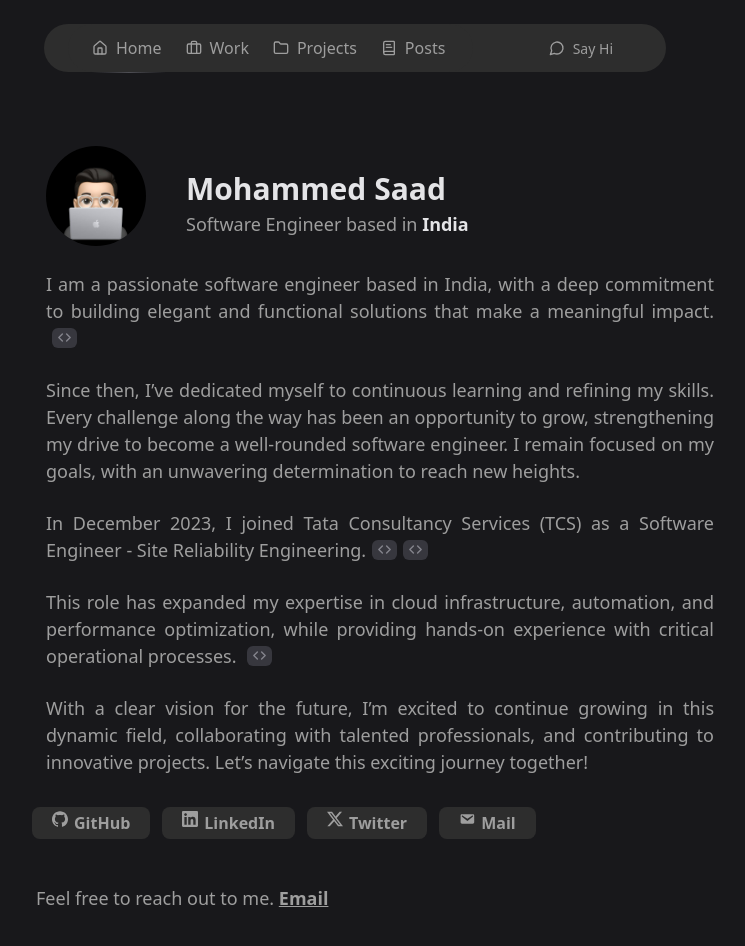
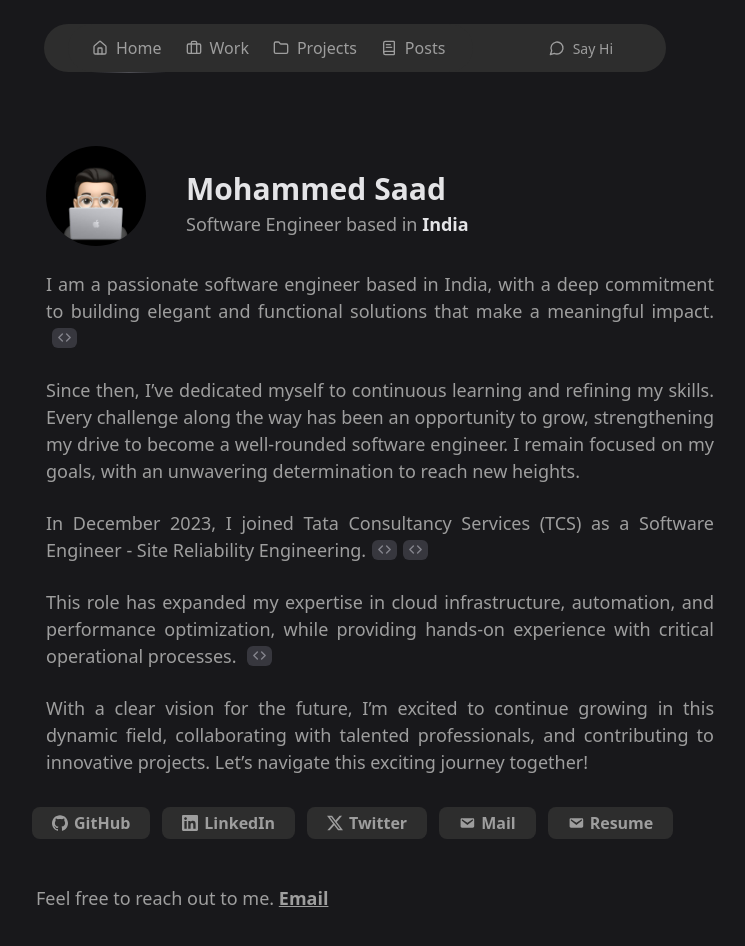
Before and after one commit to msk-saad/portfolio, a React (Vite) app: page / in a window 1280 px wide. Shown: the top 946 px of the page, without its empty margins (285-1030 px from the left). Built offline with nearby package versions, Linux system fonts and the light colour scheme.

Commit message:
added URLs for the buttons

```diff
--- a/src/Components/Pages/Home.jsx
+++ b/src/Components/Pages/Home.jsx
@@ -61,24 +61,29 @@ const Home = () => {
           </div>
 
           <div className="extra-btns">
-            <button className="e-btn">
+            <a href='https://github.com/msk-saad' target='_blank' className="e-btn">
               <svg role="img" class="h-[20px] w-[20px]" viewBox="0 0 24 24" xmlns="http://www.w3.org/2000/svg"><title>GitHub</title><path d="M12 .297c-6.63 0-12 5.373-12 12 0 5.303 3.438 9.8 8.205 11.385.6.113.82-.258.82-.577 0-.285-.01-1.04-.015-2.04-3.338.724-4.042-1.61-4.042-1.61C4.422 18.07 3.633 17.7 3.633 17.7c-1.087-.744.084-.729.084-.729 1.205.084 1.838 1.236 1.838 1.236 1.07 1.835 2.809 1.305 3.495.998.108-.776.417-1.305.76-1.605-2.665-.3-5.466-1.332-5.466-5.93 0-1.31.465-2.38 1.235-3.22-.135-.303-.54-1.523.105-3.176 0 0 1.005-.322 3.3 1.23.96-.267 1.98-.399 3-.405 1.02.006 2.04.138 3 .405 2.28-1.552 3.285-1.23 3.285-1.23.645 1.653.24 2.873.12 3.176.765.84 1.23 1.91 1.23 3.22 0 4.61-2.805 5.625-5.475 5.92.42.36.81 1.096.81 2.22 0 1.606-.015 2.896-.015 3.286 0 .315.21.69.825.57C20.565 22.092 24 17.592 24 12.297c0-6.627-5.373-12-12-12" fill="currentColor"></path></svg>
               GitHub
-            </button>
+            </a>
 
-            <button className="e-btn">
+            <a href='https://linkedin.com/in/mohammed-saad-k/' className="e-btn" target='_blank'>
               <svg role="img" class="h-[20px] w-[20px]" viewBox="0 0 24 24" xmlns="http://www.w3.org/2000/svg"><title>LinkedIn</title><path d="M20.447 20.452h-3.554v-5.569c0-1.328-.027-3.037-1.852-3.037-1.853 0-2.136 1.445-2.136 2.939v5.667H9.351V9h3.414v1.561h.046c.477-.9 1.637-1.85 3.37-1.85 3.601 0 4.267 2.37 4.267 5.455v6.286zM5.337 7.433c-1.144 0-2.063-.926-2.063-2.065 0-1.138.92-2.063 2.063-2.063 1.14 0 2.064.925 2.064 2.063 0 1.139-.925 2.065-2.064 2.065zm1.782 13.019H3.555V9h3.564v11.452zM22.225 0H1.771C.792 0 0 .774 0 1.729v20.542C0 23.227.792 24 1.771 24h20.451C23.2 24 24 23.227 24 22.271V1.729C24 .774 23.2 0 22.222 0h.003z" fill="currentColor"></path></svg> LinkedIn
-            </button>
+            </a>
 
-            <button className="e-btn">
+            <a href='https://www.x.com/md_saad1252' className="e-btn" target='_blank'>
               <svg class="h-[20px] w-[20px]" role="img" viewBox="0 0 24 24" xmlns="http://www.w3.org/2000/svg"><title>X</title><path d="M18.901 1.153h3.68l-8.04 9.19L24 22.846h-7.406l-5.8-7.584-6.638 7.584H.474l8.6-9.83L0 1.154h7.594l5.243 6.932ZM17.61 20.644h2.039L6.486 3.24H4.298Z" fill="currentColor"></path></svg>
               Twitter
-            </button>
+            </a>
 
-            <button className="e-btn">
+            <a className="e-btn" href='mailto:developersaad12@gmail.com' target='_blank'>
               <svg class="h-[20px] w-[20px]" xmlns="http://www.w3.org/2000/svg" width="200" height="200" viewBox="0 0 20 20"><path fill="currentColor" d="M3.87 4h13.25C18.37 4 19 4.59 19 5.79v8.42c0 1.19-.63 1.79-1.88 1.79H3.87c-1.25 0-1.88-.6-1.88-1.79V5.79c0-1.2.63-1.79 1.88-1.79zm6.62 8.6l6.74-5.53c.24-.2.43-.66.13-1.07c-.29-.41-.82-.42-1.17-.17l-5.7 3.86L4.8 5.83c-.35-.25-.88-.24-1.17.17c-.3.41-.11.87.13 1.07z"></path></svg>
               Mail
-            </button>
+            </a>
+
+            <a href='https://drive.google.com/file/d/13-MKUlLUbyksHWg0AJO5wfU5VS3aoQDL/view?usp=sharing' target='_blank' className="e-btn">
+              <svg class="h-[20px] w-[20px]" xmlns="http://www.w3.org/2000/svg" width="200" height="200" viewBox="0 0 20 20"><path fill="currentColor" d="M3.87 4h13.25C18.37 4 19 4.59 19 5.79v8.42c0 1.19-.63 1.79-1.88 1.79H3.87c-1.25 0-1.88-.6-1.88-1.79V5.79c0-1.2.63-1.79 1.88-1.79zm6.62 8.6l6.74-5.53c.24-.2.43-.66.13-1.07c-.29-.41-.82-.42-1.17-.17l-5.7 3.86L4.8 5.83c-.35-.25-.88-.24-1.17.17c-.3.41-.11.87.13 1.07z"></path></svg>
+              Resume
+            </a>
           </div>
 
           <div className="connect">
```
